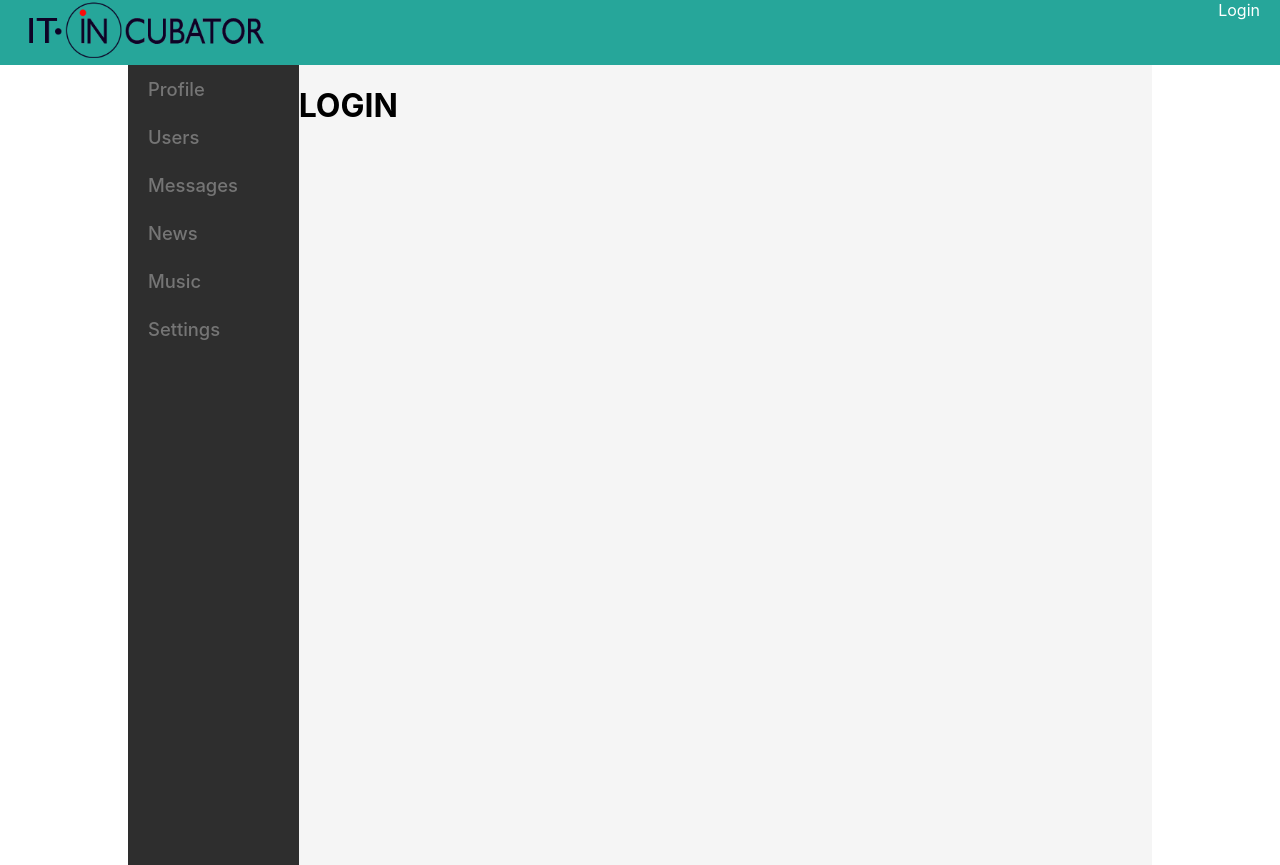
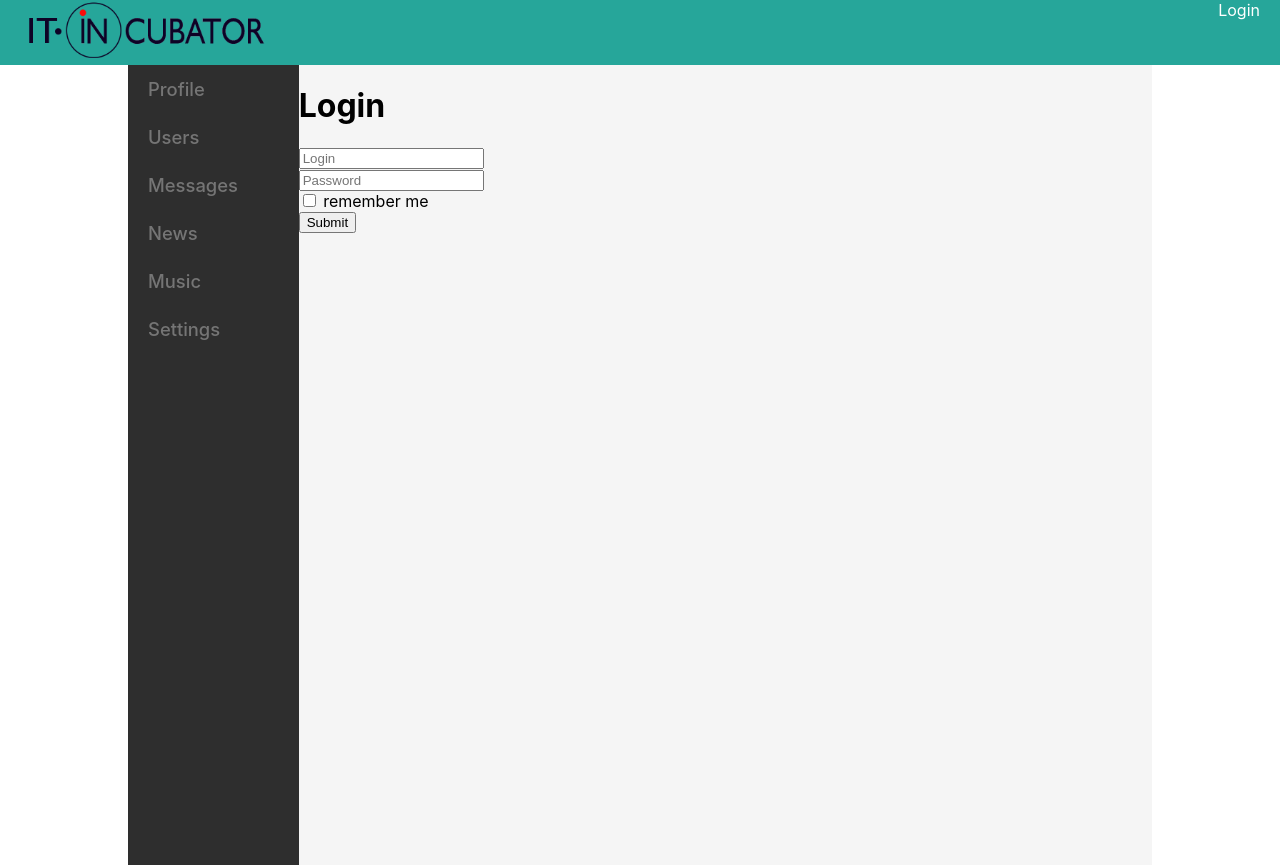
Before and after one commit to Fantast1c/social-network, a React (Create React App) app: page /login in a window 1280 px wide. Built offline with nearby package versions, Linux system fonts and the light colour scheme; no server answers.

Commit message:
create login page with react hook form

```diff
--- a/package.json
+++ b/package.json
@@ -16,6 +16,7 @@
     "axios": "^0.21.4",
     "react": "^17.0.2",
     "react-dom": "^17.0.2",
+    "react-hook-form": "^7.28.1",
     "react-redux": "^7.2.4",
     "react-router-dom": "5.2.1",
     "react-scripts": "4.0.3",
--- a/src/components/login/Login.tsx
+++ b/src/components/login/Login.tsx
@@ -1,9 +1,52 @@
-import React from 'react';
+import {SubmitHandler, useForm} from "react-hook-form";
+
+type Inputs = {
+    login: string
+    password: string
+    remember:boolean
+};
+
+const LoginForm = () => {
+
+    const emailPattern = {value: /^(([^<>()[\]\\.,;:\s@"]+(\.[^<>()[\]\\.,;:\s@"]+)*)|(".+"))@((\[[0-9]{1,3}\.[0-9]{1,3}\.[0-9]{1,3}\.[0-9]{1,3}])|(([a-zA-Z\-0-9]+\.)+[a-zA-Z]{2,}))$/,
+        message: 'Please enter a valid email'}
+
+    const { register, handleSubmit, formState: { errors } } = useForm<Inputs>({mode: "onBlur"|| "onSubmit"});
+    const onSubmit: SubmitHandler<Inputs> = data => console.log(data);
+
+
+    return (
+            <form onSubmit={handleSubmit(onSubmit)} >
+                <div>
+                    <input placeholder={"Login"}
+                           {...register("login",
+                                        {required:"Поле обязательно к заполнению", pattern:emailPattern })}/>
+                </div>
+                <div>
+                    {errors.login && errors.login.message}
+                </div>
+                <div>
+                    <input type="password" placeholder={"Password"}
+                           {...register("password",
+                                         {required:"Поле обязательно к заполнению"})}/>
+                </div>
+                    <div>{errors.password && errors.password.message}</div>
+                <div>
+                    <input type={"checkbox"} {...register("remember")}/> remember me
+                </div>
+                <div>
+                    <input type="submit"/>
+                </div>
+            </form>
+    );
+};
+
 
 const Login = () => {
     return (
         <div>
-            <h1>LOGIN</h1>
+            <h1>Login</h1>
+            <LoginForm/>
         </div>
     );
 };
```
Also changed, not shown: 1 other file (tests, documents, lock files or other folders).
